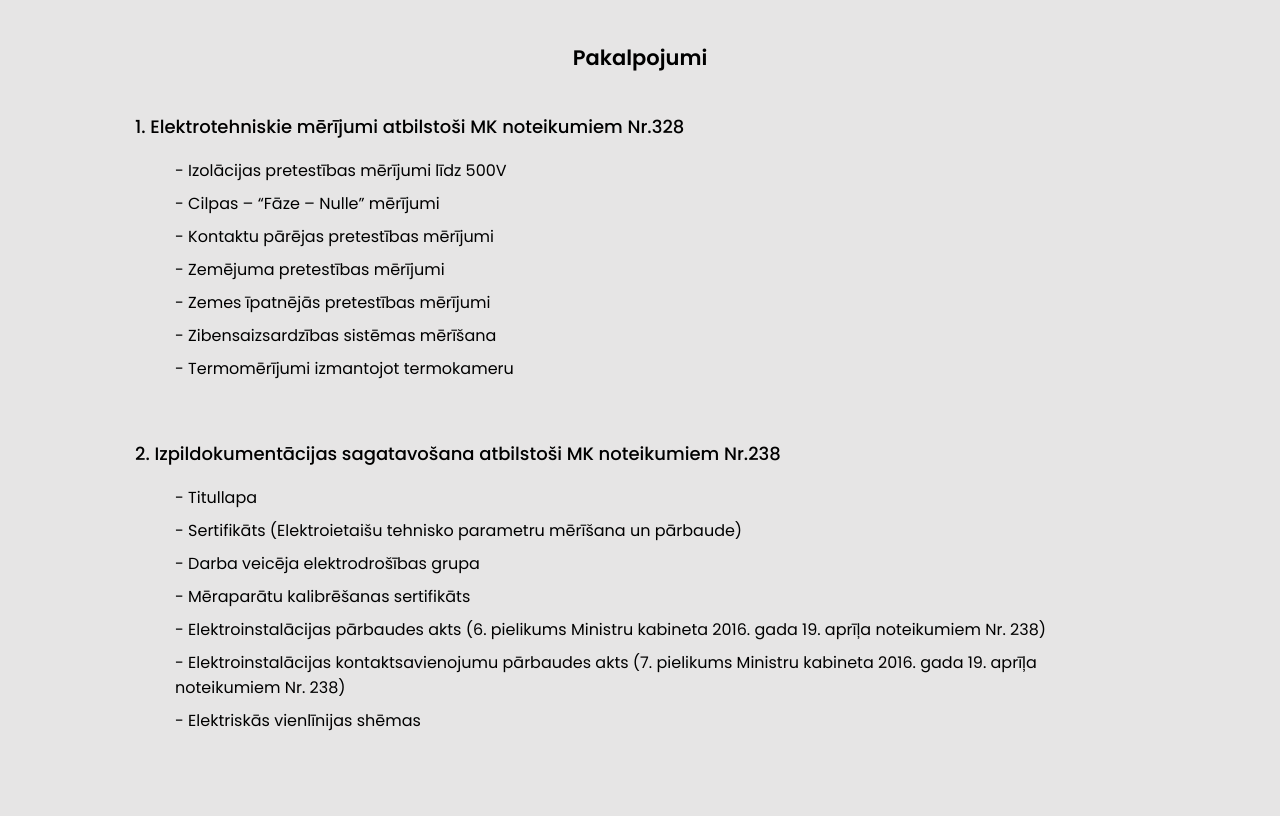
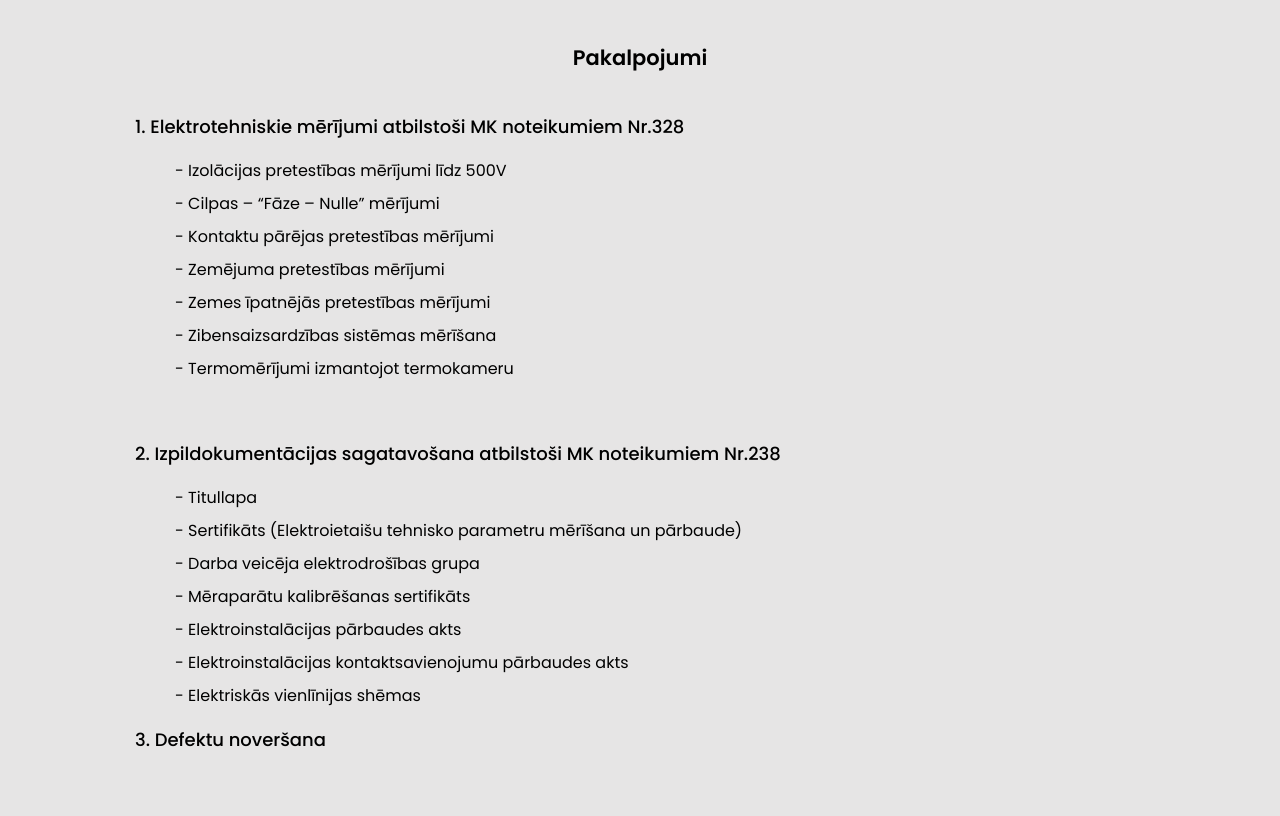
Before and after one commit to EdgarK333/bbtw, a plain HTML site: page services.html in a window 1280 px wide. Shown: the part 142-958 px from the top of the page. Before the commit the page ends 936 px from the top, so only its background shows below. Drawn offline with nearby package versions, Linux system fonts and the light colour scheme.

Commit message:
Add files via upload

```diff
--- a/media.css
+++ b/media.css
@@ -21,7 +21,7 @@
     bottom: 0;
     right: 0;
     left: 0;
-    background-color: #fff;
+    background-color: #e6e5e5;
     padding: 46px 30px;
     display: flex;
     flex-direction: column;
--- a/services.html
+++ b/services.html
@@ -32,11 +32,12 @@
                 <a href="/" class="nav-link">Sākumlapa</a>
               </li>
               <li class="nav-item">
+                <a href="services.html" class="nav-link">Pakalpojumi</a>
+              </li>
+              <li class="nav-item">
                 <a href="/Prices.html" class="nav-link">Pakalpojumu cenas</a>
               </li>
-              <li class="nav-item">
-                <a href="services.html" class="nav-link">Pakalpojumi</a>
-              </li>
+
               <li class="nav-item">
                 <a href="contacts.html" class="nav-link">Kontakti</a>
               </li>
@@ -74,17 +75,12 @@
                 <li>- Sertifikāts (Elektroietaišu tehnisko parametru mērīšana un pārbaude)</li>
                 <li>- Darba veicēja elektrodrošības grupa</li>
                 <li>- Mēraparātu kalibrēšanas sertifikāts</li>
-                <li>
-                  - Elektroinstalācijas pārbaudes akts (6. pielikums Ministru kabineta 2016. gada
-                  19. aprīļa noteikumiem Nr. 238)
-                </li>
+                <li>- Elektroinstalācijas pārbaudes akts</li>
 
-                <li>
-                  - Elektroinstalācijas kontaktsavienojumu pārbaudes akts (7. pielikums Ministru
-                  kabineta 2016. gada 19. aprīļa noteikumiem Nr. 238)
-                </li>
+                <li>- Elektroinstalācijas kontaktsavienojumu pārbaudes akts</li>
                 <li>- Elektriskās vienlīnijas shēmas</li>
               </ul>
+              <h3>3. Defektu noveršana</h3>
             </div>
           </div>
         </div>
```
Also changed, not shown: Prices.html (+4 -3 lines), contacts.html (+4 -3 lines), index.html (+2 -2 lines).
